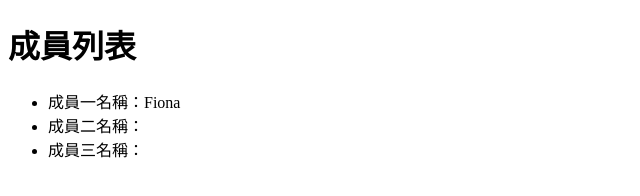
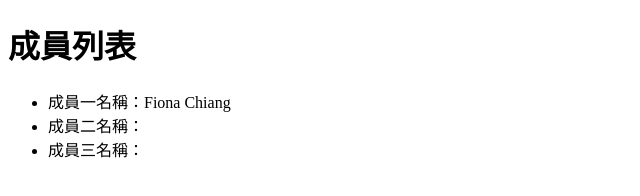
Before and after one commit to strayag2021/1109-1, a plain HTML site: page index.html in a window 1280 px wide. Shown: the full height of the page, 0-640 px from the left. Drawn offline with Linux system fonts and the light colour scheme.

Commit message:
修改成員一姓名

```diff
--- a/index.html
+++ b/index.html
@@ -8,7 +8,7 @@
 <body>
     <h1>成員列表</h1>
     <ul>
-        <li>成員一名稱：Fiona</li>
+        <li>成員一名稱：Fiona Chiang</li>
         <li>成員二名稱：</li>
         <li>成員三名稱：</li>
     </ul>
```
